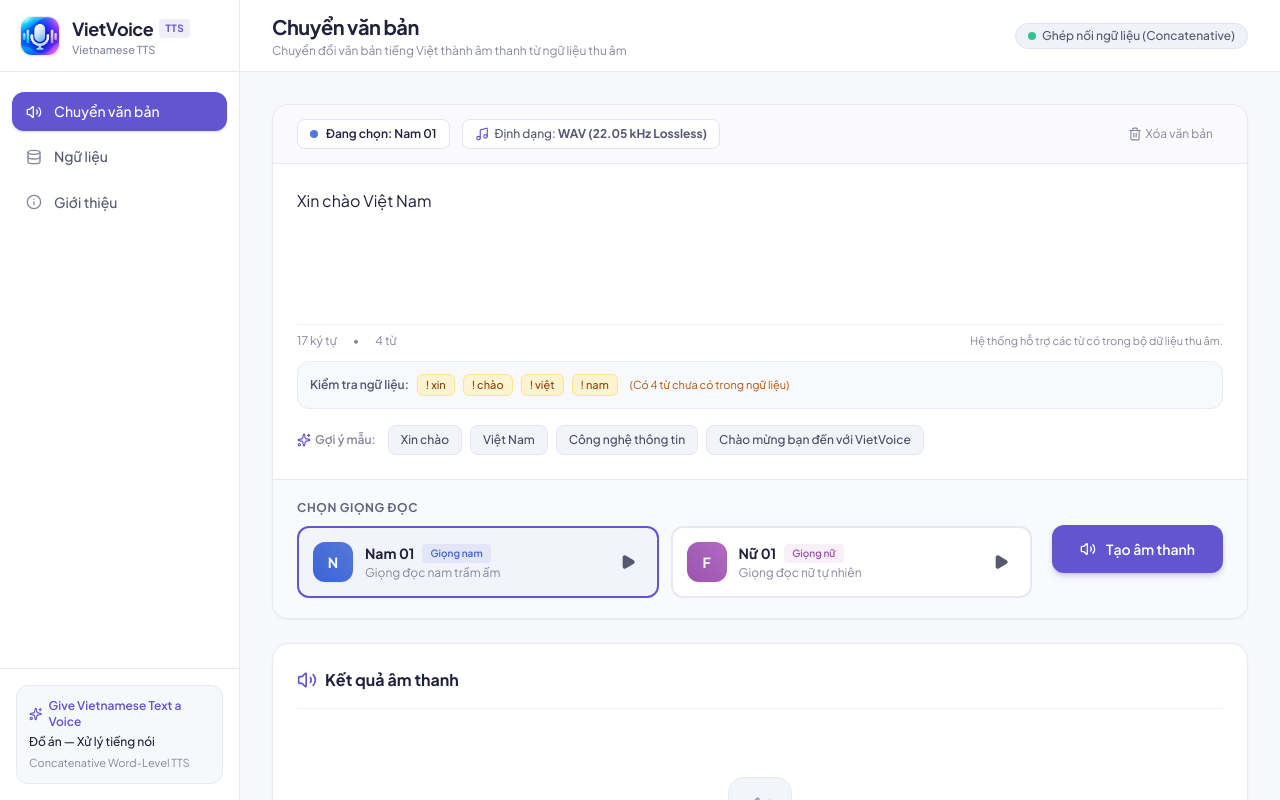
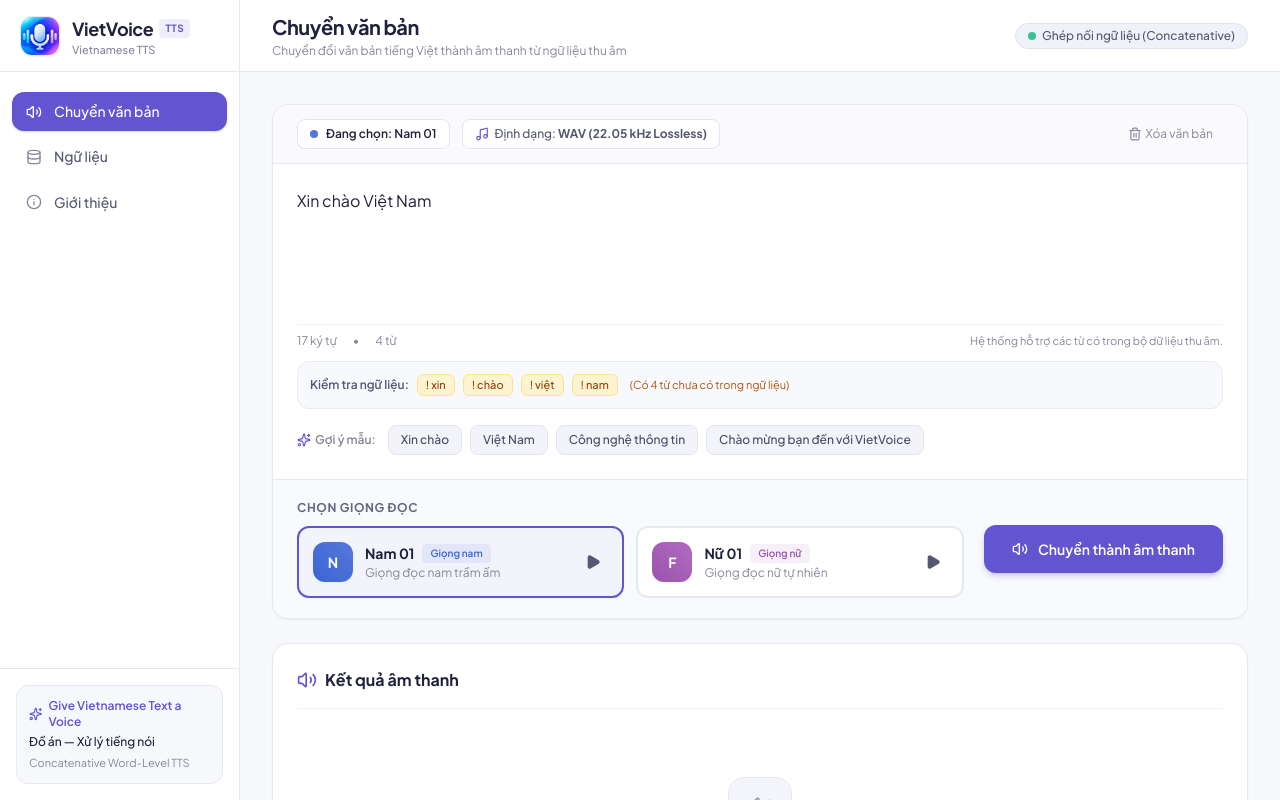
Before and after one commit to NhuYtech/VietVoice, a React (Vite) app: page / in a window 1280 px wide. Shown: the top 800 px of the page. Built offline with nearby package versions, Linux system fonts and the light colour scheme.

Commit message:
chore: rename conversion button to 'Chuyển thành âm thanh'

```diff
--- a/src/components/MainEditor.tsx
+++ b/src/components/MainEditor.tsx
@@ -249,12 +249,12 @@ export const MainEditor: React.FC<MainEditorProps> = ({
               {isConverting ? (
                 <>
                   <div className="w-4 h-4 border-2 border-white/30 border-t-white rounded-full animate-spin" />
-                  <span>Đang tổng hợp...</span>
+                  <span>Đang chuyển đổi...</span>
                 </>
               ) : (
                 <>
                   <Volume2 className="w-4 h-4" />
-                  <span>Tạo âm thanh</span>
+                  <span>Chuyển thành âm thanh</span>
                 </>
               )}
             </button>
```
